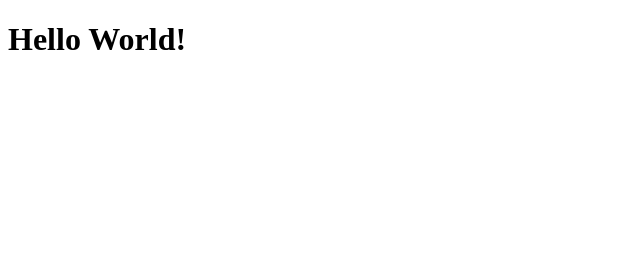
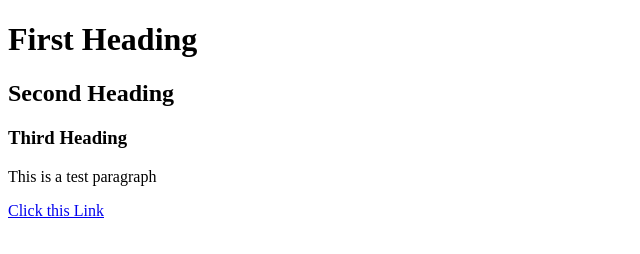
Before and after one commit to vardhandasarly/FullStackWebDevelopment, a plain HTML site: page index.html in a window 1280 px wide. Shown: the whole page, without its empty margins (0-640 px from the left). Drawn offline with Linux system fonts and the light colour scheme.

Commit message:
Heading, paragraph and links

```diff
--- a/index.html
+++ b/index.html
@@ -1,9 +1,11 @@
 <!DOCTYPE html>
 <html>
-    <head>
-        <title>Replit</title>
-    </head>
     <body>
-        <h1>Hello World!</h1>
+        <h1>First Heading</h1>
+        <h2>Second Heading</h2>
+        <h3>Third Heading</h3>
+
+        <p>This is a test paragraph</p>
+        <a href="https://Google.com">Click this Link</a>
     </body>
 </html>
```
